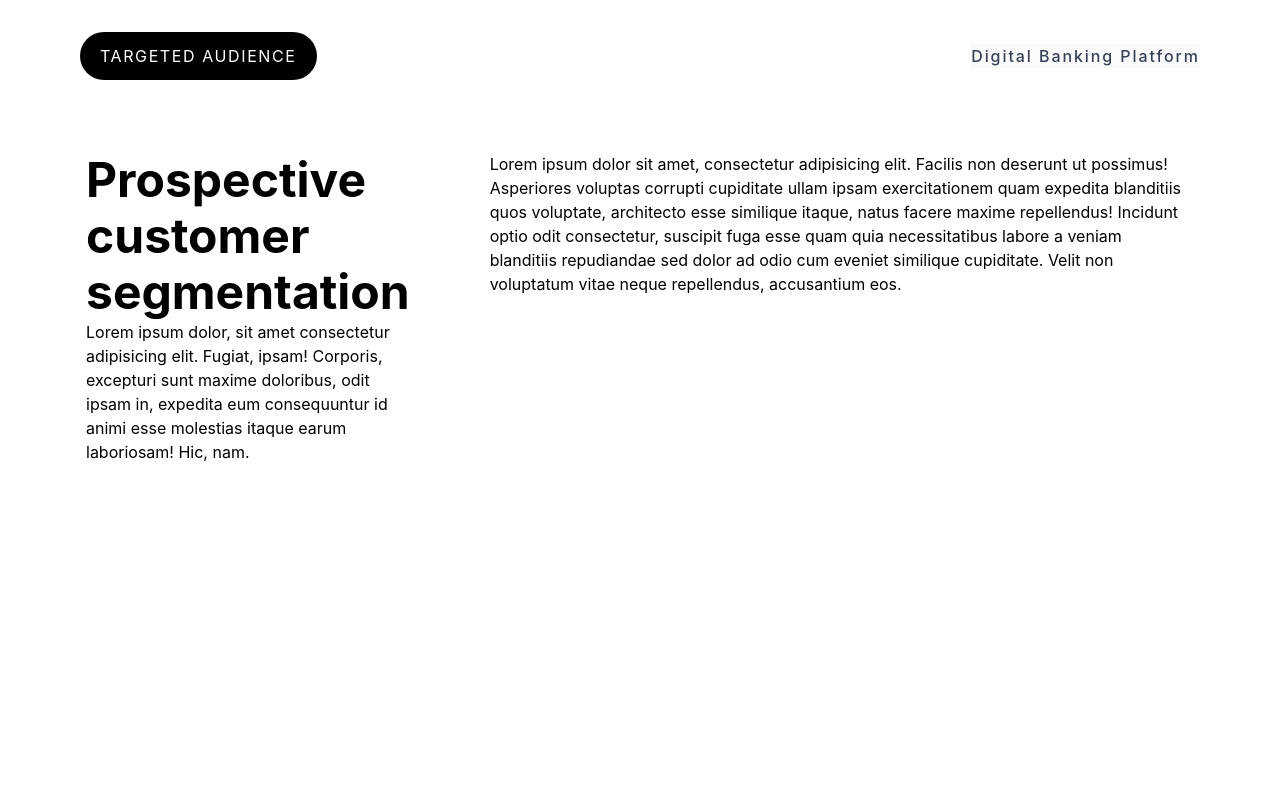
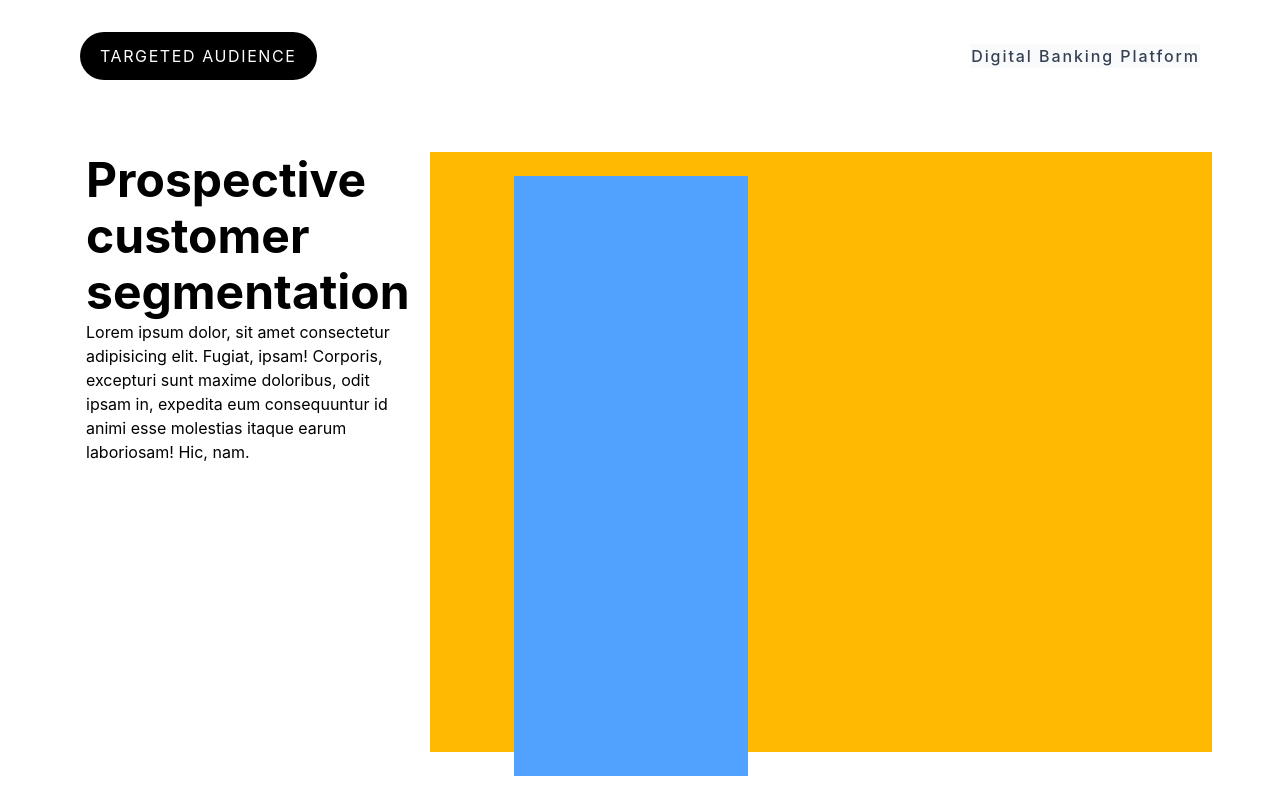
Before and after one commit to TheCollegeProgrammer/Web-Dev, a React (Vite) app in the folder React-Tutorial/Project-2/: page / in a window 1280 px wide. Built offline with nearby package versions, Linux system fonts and the light colour scheme.

Commit message:
Pushed Updates

```diff
--- a/React-Tutorial/Project-2/src/Components/Center.jsx
+++ b/React-Tutorial/Project-2/src/Components/Center.jsx
@@ -11,5 +11,5 @@ const Center = () => {
     </div>
   )
 }
-
+// comment added
 export default Center
--- a/React-Tutorial/Project-2/src/Components/Left_Text.jsx
+++ b/React-Tutorial/Project-2/src/Components/Left_Text.jsx
@@ -2,13 +2,15 @@ import React from 'react'
 
 const Left_Text = () => {
   return (
+    <>
     <div className='h-100% w-2/7 pl-1.5 ml-20'>
       <h1 className='text-5xl font-bold font-sans leading-14'>Prospective <br/><span> customer </span> <br/> segmentation</h1>
       <h1>Lorem ipsum dolor, sit amet consectetur adipisicing elit. Fugiat, ipsam! Corporis, excepturi sunt maxime doloribus, odit ipsam in, expedita eum consequuntur id animi esse molestias itaque earum laboriosam! Hic, nam.</h1>
+    </div>
       <div className='text-9xl'>
         <i className="ri-arrow-right-up-line"></i>
-      </div>
     </div>
+    </>
   )
 }
 
--- a/React-Tutorial/Project-2/src/Components/Right_Img.jsx
+++ b/React-Tutorial/Project-2/src/Components/Right_Img.jsx
@@ -1,9 +1,10 @@
 import React from 'react'
+import Right_card from './Right_card'
 
 const Right_Img = () => {
   return (
-    <div className='h-100% w-5/7 pl-15 ml-5 mr-17 pr-5'>
-      <h1>Lorem ipsum dolor sit amet, consectetur adipisicing elit. Facilis non deserunt ut possimus! Asperiores voluptas corrupti cupiditate ullam ipsam exercitationem quam expedita blanditiis quos voluptate, architecto esse similique itaque, natus facere maxime repellendus! Incidunt optio odit consectetur, suscipit fuga esse quam quia necessitatibus labore a veniam blanditiis repudiandae sed dolor ad odio cum eveniet similique cupiditate. Velit non voluptatum vitae neque repellendus, accusantium eos.</h1>
+    <div className='h-full w-5/7 pl-15 ml-5 mr-17 pr-5 bg-amber-400'>
+      <Right_card />
     </div>
   )
 }
--- /dev/null
+++ b/React-Tutorial/Project-2/src/Components/Right_card.jsx
@@ -0,0 +1,10 @@
+import React from 'react'
+
+const Right_card = () => {
+  return (
+      <div className='h-full w-1/3 bg-blue-400 m-6'>
+      </div>
+  )
+}
+
+export default Right_card
```
